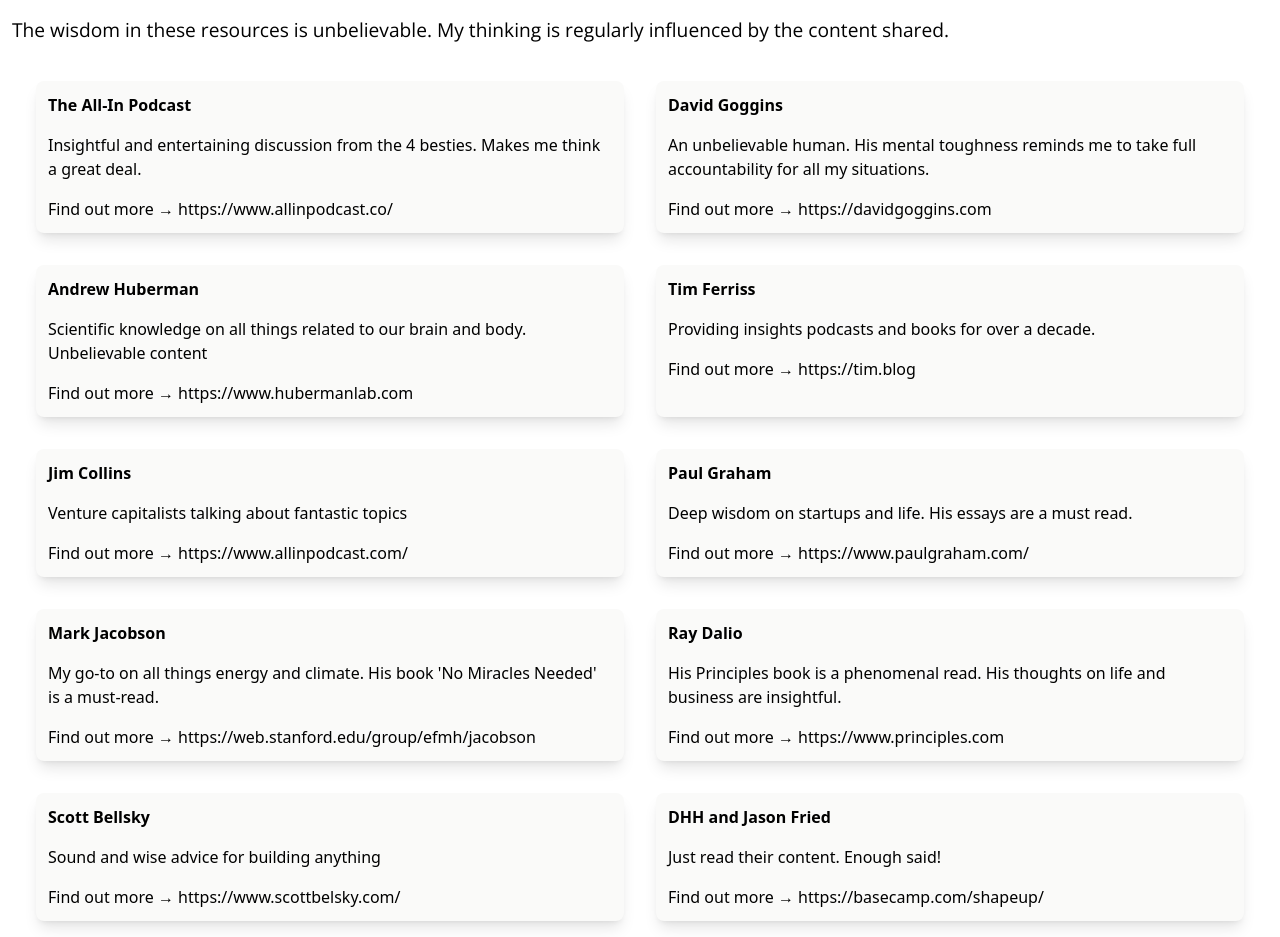
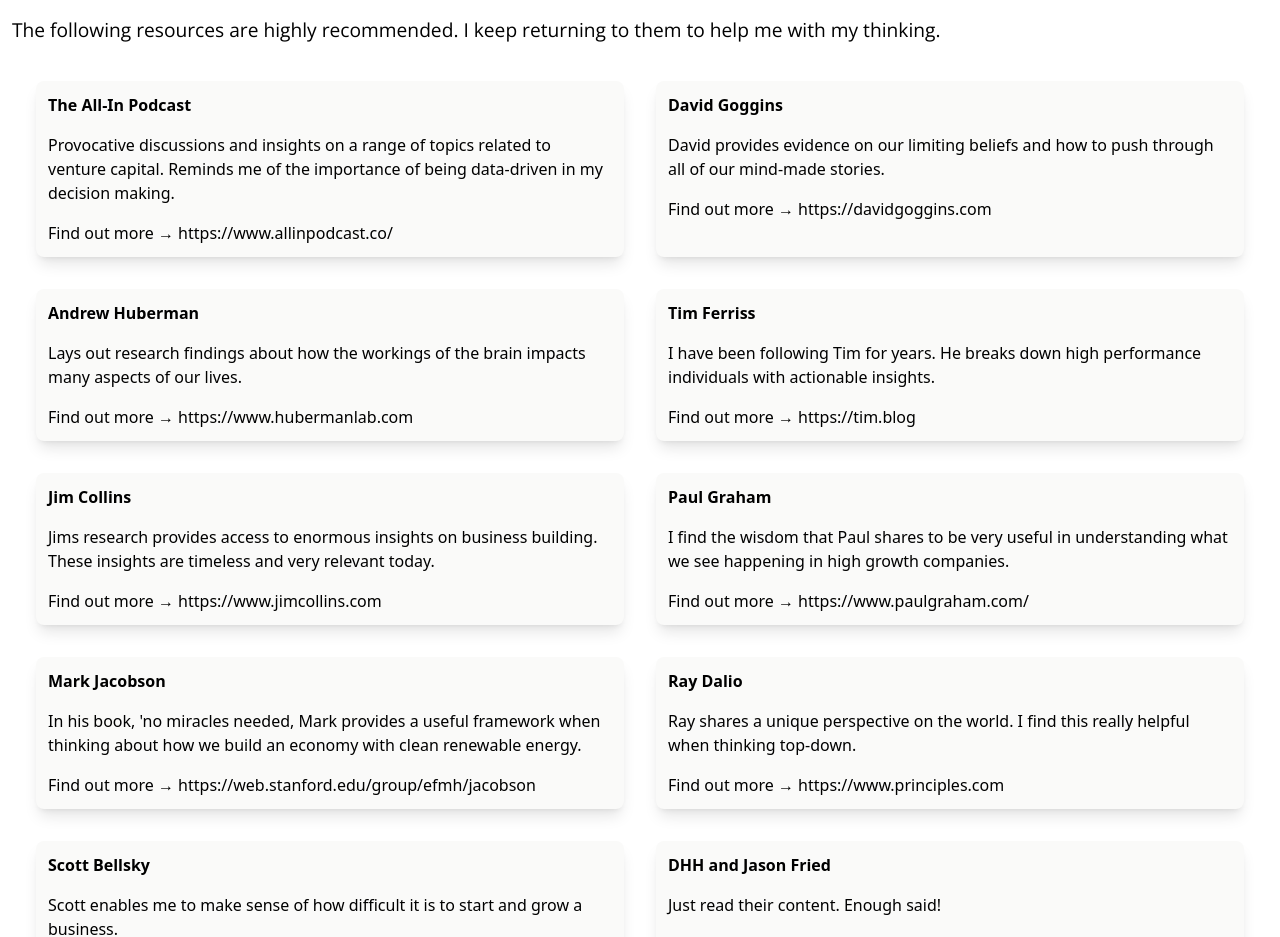
Before and after one commit to johndck/johndickmev2, a React (Vite) app: page /influence in a window 1280 px wide. Shown: the part 280-1217 px from the top of the page. Built offline with nearby package versions, Linux system fonts and the light colour scheme.

Commit message:
updated influences text

```diff
--- a/src/influences.json
+++ b/src/influences.json
@@ -2,55 +2,55 @@
   {
     "id": "1",
     "influence": "The All-In Podcast",
-    "explanation": "Insightful and entertaining discussion from the 4 besties. Makes me think a great deal.",
+    "explanation": "Provocative discussions and insights on a range of topics related to venture capital. Reminds me of the importance of being data-driven in my decision making.",
     "linkto": "https://www.allinpodcast.co/"
   },
   {
     "id": "2",
     "influence": "David Goggins",
-    "explanation": "An unbelievable human. His mental toughness reminds me to take full accountability for all my situations.",
+    "explanation": "David provides evidence on our limiting beliefs and how to push through all of our mind-made stories.",
     "linkto": "https://davidgoggins.com"
   },
   {
     "id": "3",
     "influence": "Andrew Huberman",
-    "explanation": "Scientific knowledge on all things related to our brain and body. Unbelievable content",
+    "explanation": "Lays out research findings about how the workings of the brain impacts many aspects of our lives.",
     "linkto": "https://www.hubermanlab.com"
   },
   {
     "id": "4",
     "influence": "Tim Ferriss",
-    "explanation": "Providing insights podcasts and books for over a decade.",
+    "explanation": "I have been following Tim for years. He breaks down high performance individuals with actionable insights.",
     "linkto": "https://tim.blog"
   },
   {
     "id": "5",
     "influence": "Jim Collins",
-    "explanation": "Venture capitalists talking about fantastic topics",
-    "linkto": "https://www.allinpodcast.com/"
+    "explanation": "Jims research provides access to enormous insights on business building. These insights are timeless and very relevant today.",
+    "linkto": "https://www.jimcollins.com"
   },
   {
     "id": "6",
     "influence": "Paul Graham",
-    "explanation": "Deep wisdom on startups and life. His essays are a must read.",
+    "explanation": "I find the wisdom that Paul shares to be very useful in understanding what we see happening in high growth companies.",
     "linkto": "https://www.paulgraham.com/"
   },
   {
     "id": "7",
     "influence": "Mark Jacobson",
-    "explanation": "My go-to on all things energy and climate. His book 'No Miracles Needed' is a must-read.",
+    "explanation": "In his book, 'no miracles needed, Mark provides a useful framework when thinking about how we build an economy with clean renewable energy.",
     "linkto": "https://web.stanford.edu/group/efmh/jacobson"
   },
   {
     "id": "8",
     "influence": "Ray Dalio",
-    "explanation": "His Principles book is a phenomenal read. His thoughts on life and business are insightful.",
+    "explanation": "Ray shares a unique perspective on the world. I find this really helpful when thinking top-down.",
     "linkto": "https://www.principles.com"
   },
   {
     "id": "9",
     "influence": "Scott Bellsky",
-    "explanation": "Sound and wise advice for building anything",
+    "explanation": "Scott enables me to make sense of how difficult it is to start and grow a business.",
     "linkto": "https://www.scottbelsky.com/"
   },
   {
@@ -62,7 +62,7 @@
   {
     "id": "11",
     "influence": "Alex Hormozi",
-    "explanation": "Massive fan of Alex's content and insights he shares about the world of growing businesses.",
+    "explanation": "Alex shares how he thinks about building his wealth through building businesses. I learned about the rule of 100 from Alex.",
     "linkto": "https://www.acquisition.com/"
   },
   {
@@ -74,7 +74,7 @@
   {
     "id": "13",
     "influence": "Cleaning Up Podcast",
-    "explanation": "Incredible insights on the world of energy and climate. Michael Liebreich is a great host.",
+    "explanation": "Fact-based insights on the world of energy and climate. Michael Liebreich is a great host.",
     "linkto": "https://www.cleaningup.live"
   },
   {
--- a/src/pages/influence.jsx
+++ b/src/pages/influence.jsx
@@ -32,8 +32,8 @@
             >
               <h3 className="text-h3 font-opensans">Influences</h3>
               <p className="text-p font-opensans mt-3 mb-3">
-                The wisdom in these resources is unbelievable. My thinking is
-                regularly influenced by the content shared.
+                The following resources are highly recommended. I keep returning
+                to them to help me with my thinking.
               </p>
 
               <div className=" rounded-xl p-6">
```
